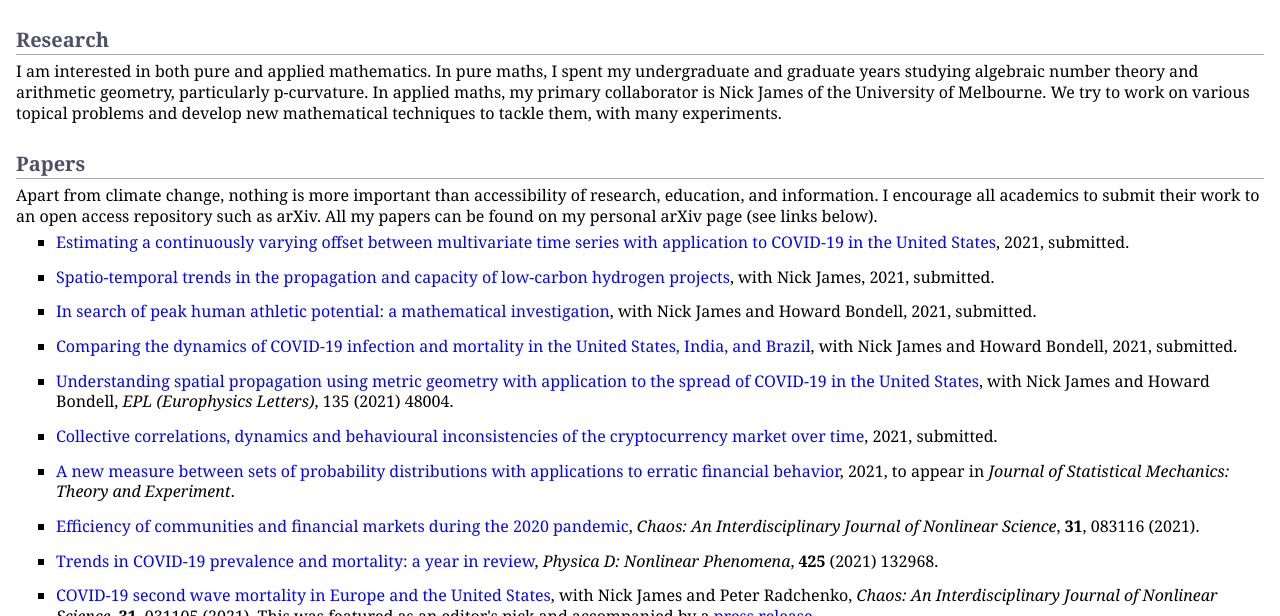
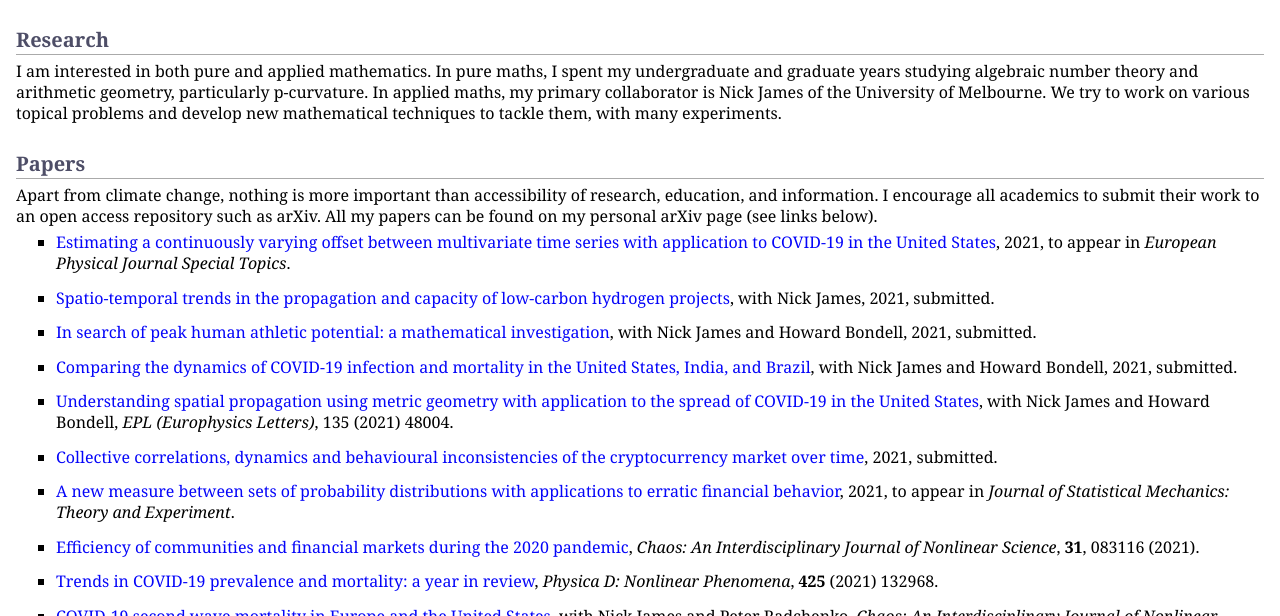
Before and after one commit to MaxMenzies/maxmenzies.com, a Jekyll site: the page index.html, which Jekyll copies as it is, in a window 1280 px wide and 900 px high, cut to the strip 284-900 px from the top of the window. Built offline with Jekyll 4.4.1, drawn with Linux system fonts in a browser that asks for light colours.

Commit message:
Update index.html

```diff
--- a/index.html
+++ b/index.html
@@ -42,7 +42,7 @@
 <h2>Papers</h2>
 <p>Apart from climate change, nothing is more important than accessibility of research, education, and information. I encourage all academics to submit their work to an open access repository such as arXiv. All my papers can be found on my personal arXiv page (see links below). </p>
 <ul>
-<li><p><a href="https://arxiv.org/abs/2110.15034">Estimating a continuously varying offset between multivariate time series with application to COVID-19 in the United States</a>, 2021, submitted.</p>
+<li><p><a href="https://arxiv.org/abs/2110.15034">Estimating a continuously varying offset between multivariate time series with application to COVID-19 in the United States</a>, 2021, to appear in <i>European Physical Journal Special Topics</i>.</p>
 </li>
 </ul>
 <ul>
```
